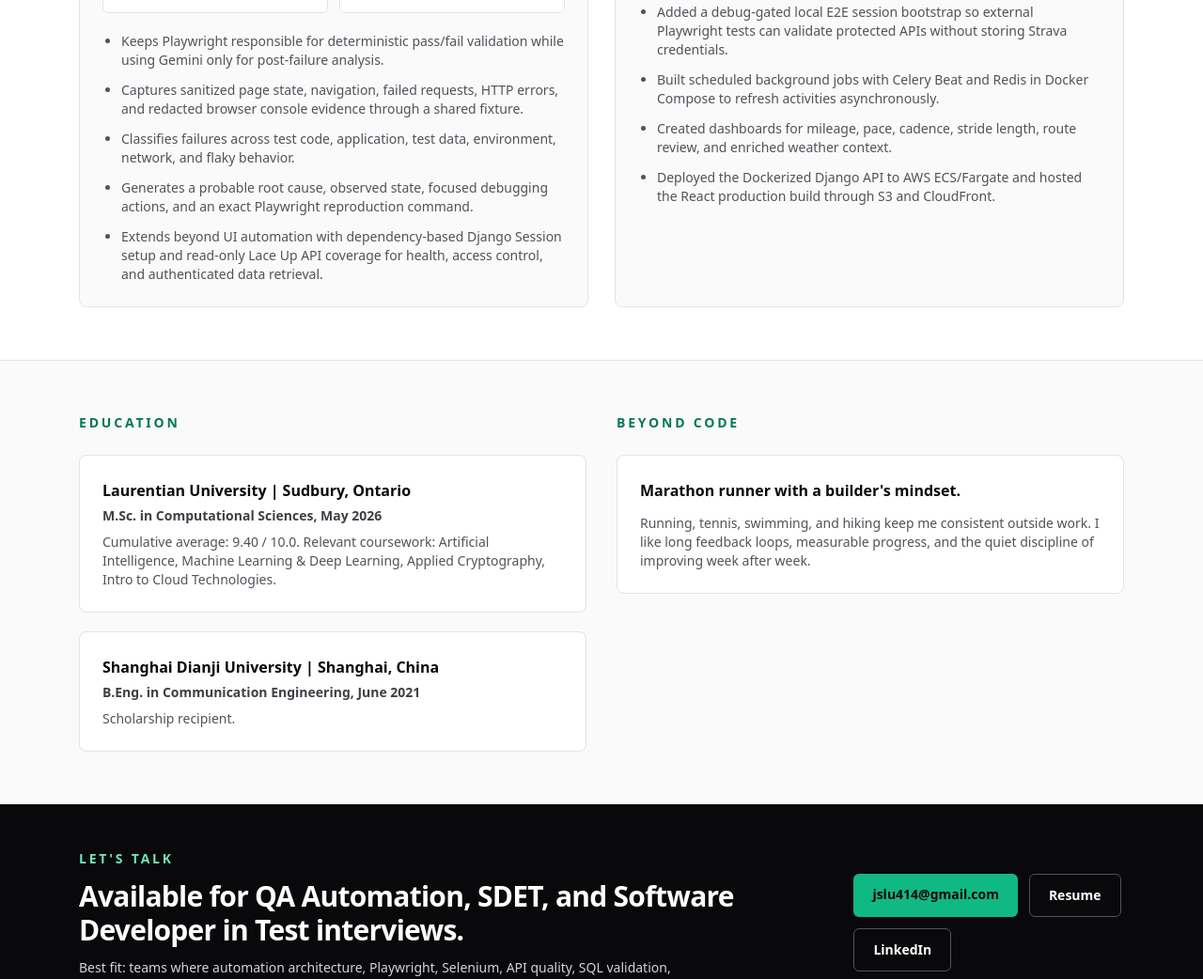
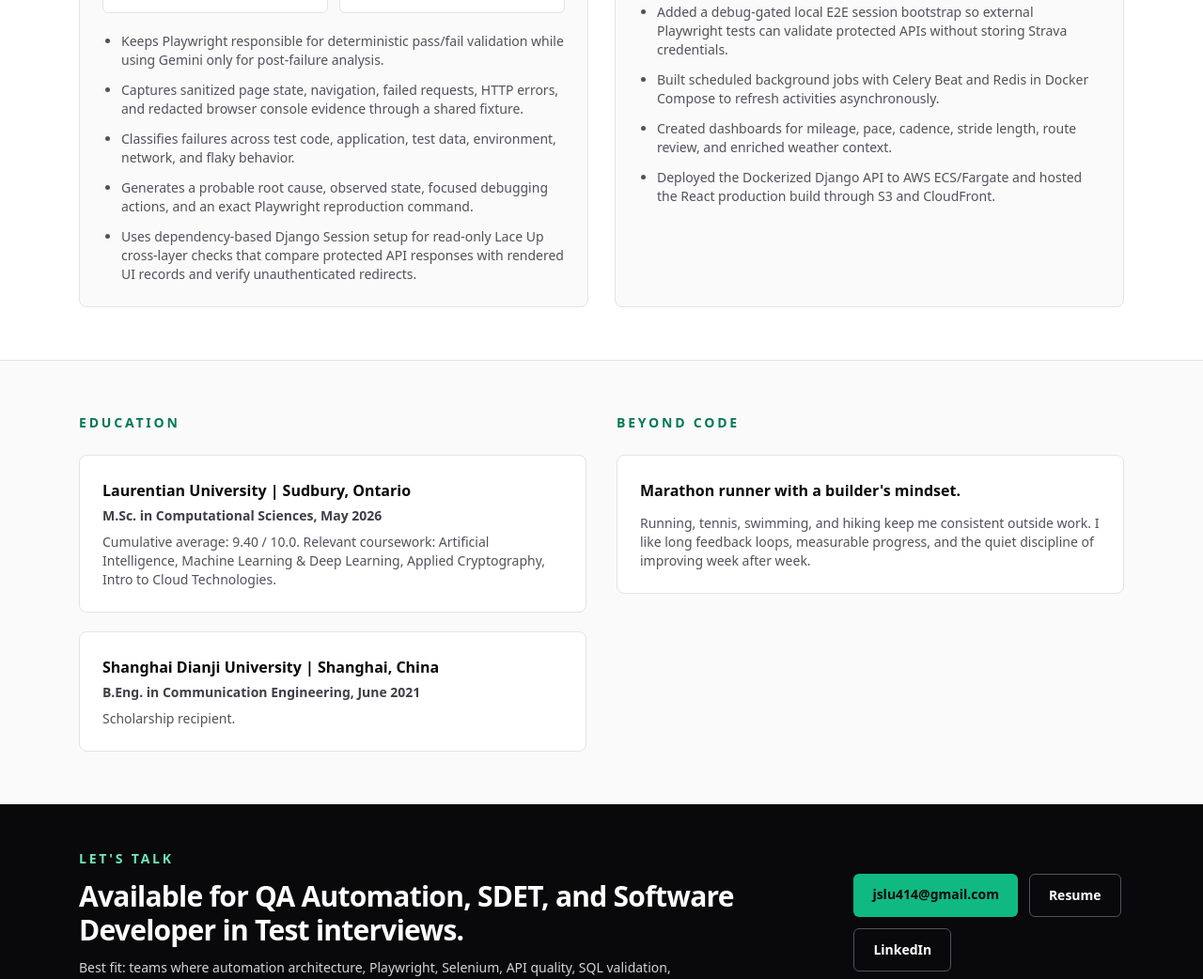
Before and after one commit to AndrewLu3335/AndrewLu3335.github.io, a plain HTML site: page index.html in a window 1280 px wide. Shown: the part 3230-4272 px from the top of the page at 94% size. Drawn offline with nearby package versions, Linux system fonts and the light colour scheme.

Commit message:
Highlight UI API cross-layer testing

```diff
--- a/index.html
+++ b/index.html
@@ -252,7 +252,7 @@
                             <li>Captures sanitized page state, navigation, failed requests, HTTP errors, and redacted browser console evidence through a shared fixture.</li>
                             <li>Classifies failures across test code, application, test data, environment, network, and flaky behavior.</li>
                             <li>Generates a probable root cause, observed state, focused debugging actions, and an exact Playwright reproduction command.</li>
-                            <li>Extends beyond UI automation with dependency-based Django Session setup and read-only Lace Up API coverage for health, access control, and authenticated data retrieval.</li>
+                            <li>Uses dependency-based Django Session setup for read-only Lace Up cross-layer checks that compare protected API responses with rendered UI records and verify unauthenticated redirects.</li>
                         </ul>
                     </article>
                 </div>
```
Also changed, not shown: README.md.
